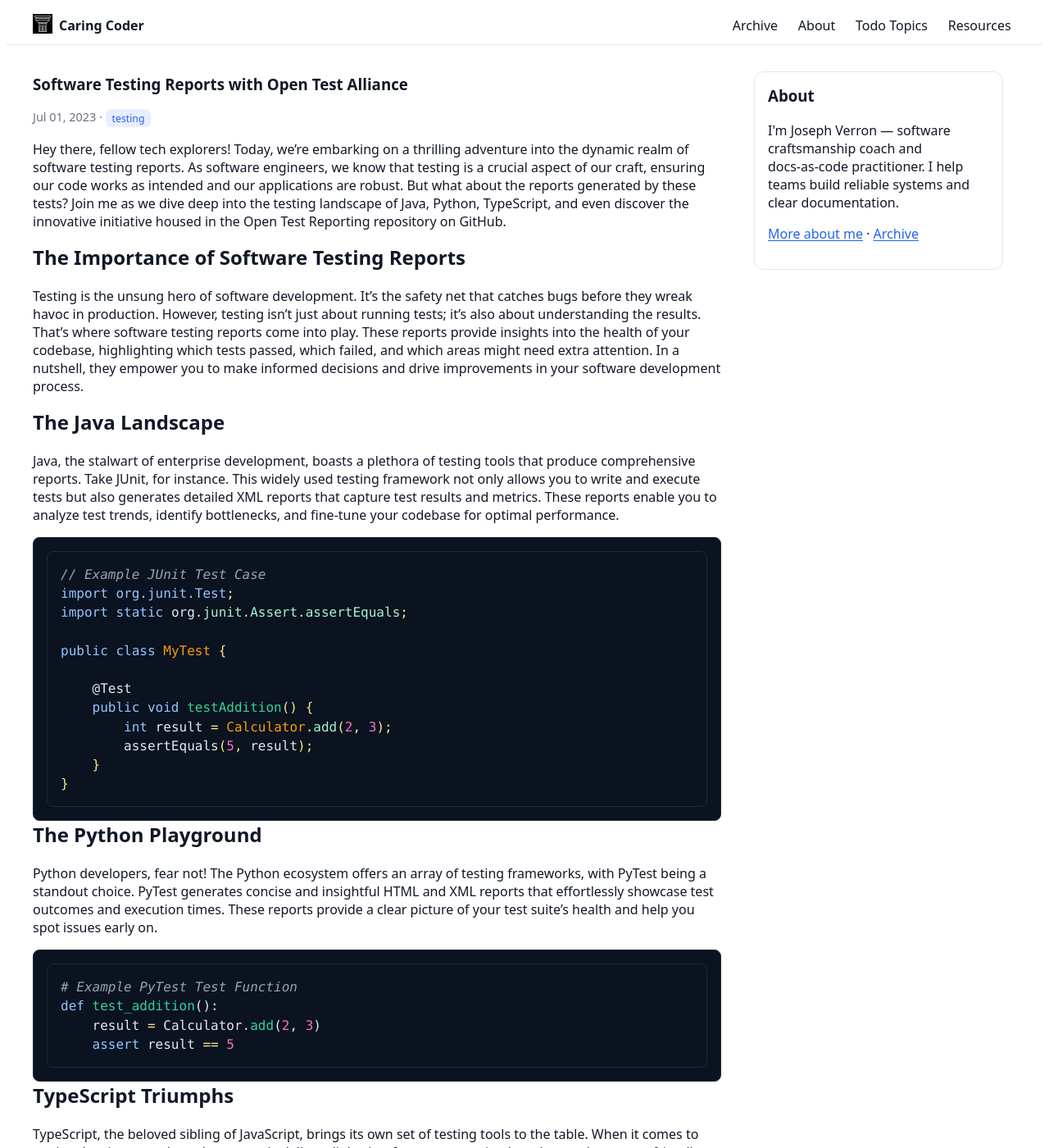
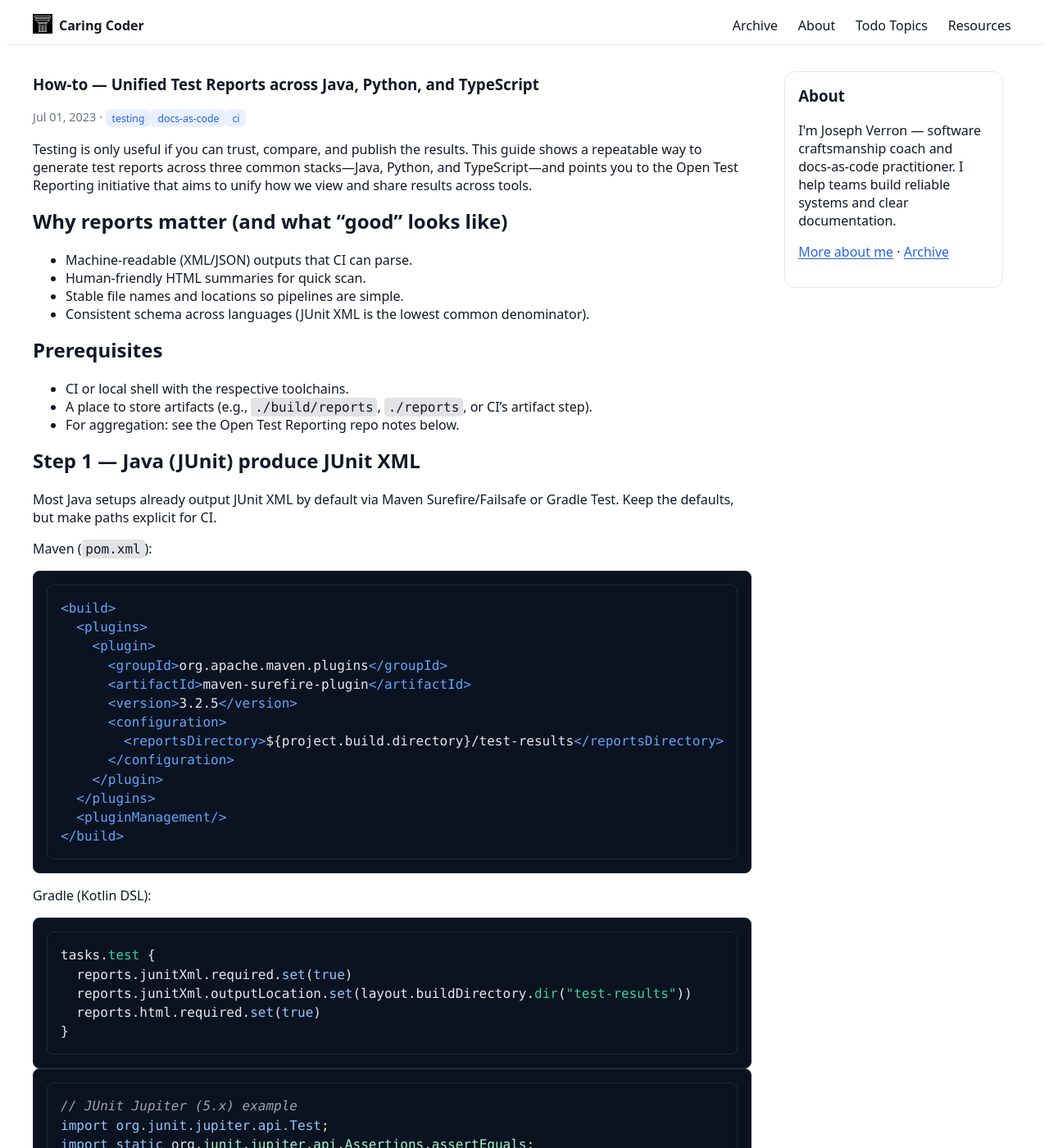
Before and after one commit to verronpro/blog, a Jekyll site: the page built from _posts/2023-07-01-software-testing-reports.md, in a window 1280 px wide and 1400 px high. Shown: the whole window at 82% size. Built offline with Jekyll 4.4.1, drawn with Linux system fonts in a browser that asks for light colours; some of the changed text lies outside the part shown.

Commit message:
Update title, metadata, and content structure; expand examples and tooling tips for generating unified test reports across Java, Python, and TypeScript.

````diff
--- a/_posts/2023-07-01-software-testing-reports.md
+++ b/_posts/2023-07-01-software-testing-reports.md
@@ -1,71 +1,160 @@
 ---
 layout: article
-title:  "Software Testing Reports with Open Test Alliance"
-date:   2023-07-01 09:00:00
+title: "How-to — Unified Test Reports across Java, Python, and TypeScript"
+date: 2023-07-01 09:00:00
 categories: [qa,test,report,java,python,typescript]
-author: Joseph
-tags: [testing]
-description: "A quick tour of test report ecosystems across Java, Python, and TypeScript, plus the Open Test Reporting initiative for unified reporting."
+author: joseph-verron
+tags: [testing, docs-as-code, ci]
+description: "Practical steps to produce JUnit-style reports in Java, Python, and TypeScript, then aggregate them under the Open Test Reporting initiative."
 ---
 
-Hey there, fellow tech explorers! Today, we're embarking on a thrilling adventure into the dynamic realm of software testing reports. As software engineers, we know that testing is a crucial aspect of our craft, ensuring our code works as intended and our applications are robust. But what about the reports generated by these tests? Join me as we dive deep into the testing landscape of Java, Python, TypeScript, and even discover the innovative initiative housed in the Open Test Reporting repository on GitHub.
+Testing is only useful if you can trust, compare, and publish the results. This guide shows a repeatable way to generate test reports across three common stacks—Java, Python, and TypeScript—and points you to the Open Test Reporting initiative that aims to unify how we view and share results across tools.
 
-## The Importance of Software Testing Reports
+## Why reports matter (and what “good” looks like)
 
-Testing is the unsung hero of software development. It's the safety net that catches bugs before they wreak havoc in production. However, testing isn't just about running tests; it's also about understanding the results. That's where software testing reports come into play. These reports provide insights into the health of your codebase, highlighting which tests passed, which failed, and which areas might need extra attention. In a nutshell, they empower you to make informed decisions and drive improvements in your software development process.
+- Machine‑readable (XML/JSON) outputs that CI can parse.
+- Human‑friendly HTML summaries for quick scan.
+- Stable file names and locations so pipelines are simple.
+- Consistent schema across languages (JUnit XML is the lowest common denominator).
 
-## The Java Landscape
+## Prerequisites
 
-Java, the stalwart of enterprise development, boasts a plethora of testing tools that produce comprehensive reports. Take JUnit, for instance. This widely used testing framework not only allows you to write and execute tests but also generates detailed XML reports that capture test results and metrics. These reports enable you to analyze test trends, identify bottlenecks, and fine-tune your codebase for optimal performance.
+- CI or local shell with the respective toolchains.
+- A place to store artifacts (e.g., `./build/reports`, `./reports`, or CI’s artifact step).
+- For aggregation: see the Open Test Reporting repo notes below.
 
-```java
-// Example JUnit Test Case
-import org.junit.Test;
-import static org.junit.Assert.assertEquals;
+## Step 1 — Java (JUnit) produce JUnit XML
 
-public class MyTest {
+Most Java setups already output JUnit XML by default via Maven Surefire/Failsafe or Gradle Test. Keep the defaults, but make paths explicit for CI.
 
-    @Test
-    public void testAddition() {
-        int result = Calculator.add(2, 3);
-        assertEquals(5, result);
-    }
+Maven (`pom.xml`):
+
+```xml
+<build>
+  <plugins>
+    <plugin>
+      <groupId>org.apache.maven.plugins</groupId>
+      <artifactId>maven-surefire-plugin</artifactId>
+      <version>3.2.5</version>
+      <configuration>
+        <reportsDirectory>${project.build.directory}/test-results</reportsDirectory>
+      </configuration>
+    </plugin>
+  </plugins>
+  <pluginManagement/>
+</build>
+```
+
+Gradle (Kotlin DSL):
+
+```kotlin
+tasks.test {
+  reports.junitXml.required.set(true)
+  reports.junitXml.outputLocation.set(layout.buildDirectory.dir("test-results"))
+  reports.html.required.set(true)
 }
 ```
 
-## The Python Playground
+```java
+// JUnit Jupiter (5.x) example
+import org.junit.jupiter.api.Test;
+import static org.junit.jupiter.api.Assertions.assertEquals;
 
-Python developers, fear not! The Python ecosystem offers an array of testing frameworks, with PyTest being a standout choice. PyTest generates concise and insightful HTML and XML reports that effortlessly showcase test outcomes and execution times. These reports provide a clear picture of your test suite's health and help you spot issues early on.
+class CalculatorTest {
+  @Test
+  void adds_numbers() {
+    int result = Calculator.add(2, 3);
+    assertEquals(5, result);
+  }
+}
+```
+
+Expected outputs
+
+- Maven: `target/test-results/*.xml`
+- Gradle: `build/test-results/test/*.xml` plus `build/reports/tests/test/index.html`
+
+## Step 2 — Python (pytest) emit JUnit XML
+
+Pytest can write JUnit XML with a single flag. Keep a stable path so CI can always pick it up.
 
 ```python
-# Example PyTest Test Function
+# tests/test_calc.py
+from mypkg.calc import add
+
 def test_addition():
-    result = Calculator.add(2, 3)
-    assert result == 5
+    assert add(2, 3) == 5
 ```
 
-## TypeScript Triumphs
+CLI:
 
-TypeScript, the beloved sibling of JavaScript, brings its own set of testing tools to the table. When it comes to testing, Jest is a star player. Jest not only delivers lightning-fast test execution but also produces user-friendly HTML reports that make understanding your test results a breeze.
+```bash
+pytest -q --junitxml=reports/junit-python.xml
+```
+
+Optional HTML (nice locally, heavier in CI):
+
+```bash
+pip install pytest-html
+pytest --html=reports/pytest-report.html --self-contained-html
+```
+
+## Step 3 — TypeScript (Jest) export JUnit XML
+
+Use `jest-junit` to generate JUnit XML. Keep the reporter alongside the default so developers still see the nice CLI output.
 
 ```typescript
-// Example Jest Test
+// src/calc.test.ts
+import { add } from './calc';
+
 test('addition', () => {
-    const result = Calculator.add(2, 3);
-    expect(result).toBe(5);
+  expect(add(2, 3)).toBe(5);
 });
 ```
 
-## Enter the Open Test Reporting Initiative
+Install and wire the reporter:
 
-Now, dear readers, let me unveil a groundbreaking initiative that's uniting the testing community across languages and frameworks: the Open Test Reporting repository on GitHub. Spearheaded by the ota4j-team, this initiative aims to create a unified platform for generating, viewing, and sharing test reports across various technologies.
+```bash
+npm i -D jest-junit
+```
 
-The Open Test Reporting repository provides a collection of plugins and integrations that seamlessly connect your favorite testing tools to a central reporting hub. Imagine a world where you can effortlessly switch between Java, Python, TypeScript, and other languages, all while enjoying consistent and informative test reports.
+`jest.config.js`:
 
-To get a taste of what's brewing, check out the repository: [ota4j-team/open-test-reporting](https://github.com/ota4j-team/open-test-reporting). Here, you'll find a vibrant community of developers passionate about improving the testing experience and fostering collaboration.
+```js
+module.exports = {
+  reporters: [
+    'default',
+    [ 'jest-junit', { outputDirectory: 'reports', outputName: 'junit-jest.xml' } ]
+  ]
+};
+```
 
-## Conclusion
+## Step 4 — Aggregate with Open Test Reporting
 
-As we wrap up our whirlwind tour of software testing reports in the Java, Python, and TypeScript realms, remember that testing isn't just about pass or fail. It's about gaining insights, driving progress, and delivering high-quality software. The Open Test Reporting initiative shines a spotlight on the power of unified reporting, transcending language barriers and fostering a culture of shared knowledge.
+The Open Test Reporting initiative (ota4j-team) explores a common, tool‑agnostic way to collect and visualize test outcomes. The practical approach today is to standardize on JUnit XML as input and use adapters to feed a unified viewer or storage.
 
-So, whether you're a Java aficionado, a Pythonista, or a TypeScript trailblazer, embrace the world of software testing reports and join the movement towards a more connected and informed testing ecosystem. Until next time, happy testing and reporting! 🚀
+Start here: [ota4j-team/open-test-reporting](https://github.com/ota4j-team/open-test-reporting)
+
+Suggested pattern
+
+1) Produce JUnit XML in each repo as shown above. Keep outputs under a single folder, e.g., `reports/`.
+2) In CI, upload `reports/**/*.xml` as a single artifact per build.
+3) Point your aggregator/viewer at that artifact (check the adapters in the repo; formats evolve, so prefer their recommended adapter over hand‑rolled scripts).
+
+Verification checklist
+
+- [ ] All three stacks produce at least one `*.xml` under `reports/` or build defaults.
+- [ ] CI job exposes the artifact and keeps 30–90 days of history.
+- [ ] Flaky tests are identifiable by test case name across languages.
+
+## Troubleshooting
+
+- Java: if XMLs are missing, confirm the Surefire/Failsafe versions and that tests aren’t skipped (`-DskipTests` not set). Gradle: ensure `reports.junitXml.required` is `true`.
+- Python: `--junitxml` overwrites the file; use different names per shard if you parallelize.
+- Jest: when using `projects` or `--runInBand` vs parallel, make sure `jest-junit` output doesn’t collide; set unique `outputName` via env var if needed.
+
+## Next steps
+
+- Add a lightweight CI stage to always collect and publish reports as artifacts.
+- Evaluate the Open Test Reporting adapters/viewer for your stack and wire them on top of the JUnit XML you now produce.
+- If you need richer UX, consider layering an HTML viewer for local runs; keep JUnit XML as the contract across repos.
````
